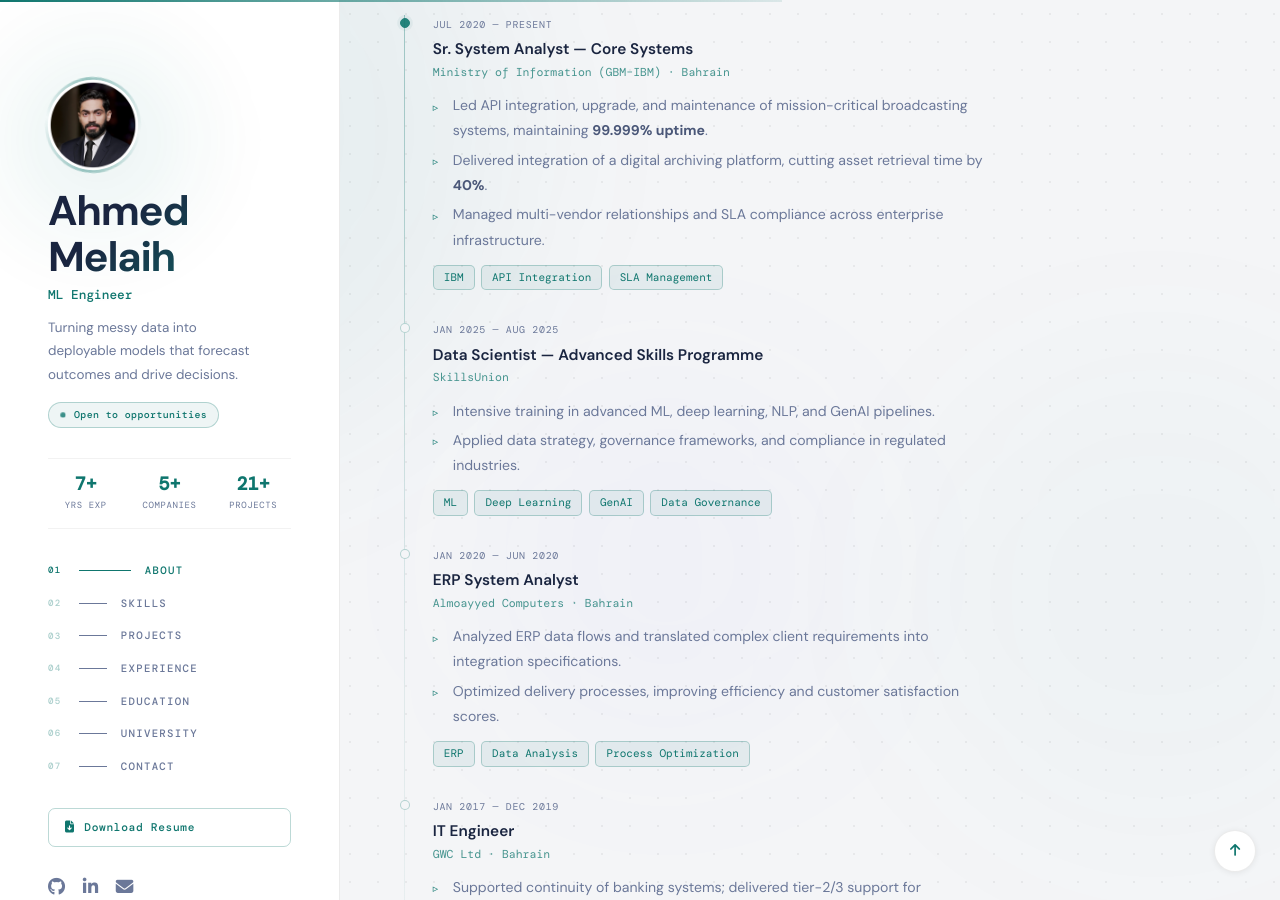
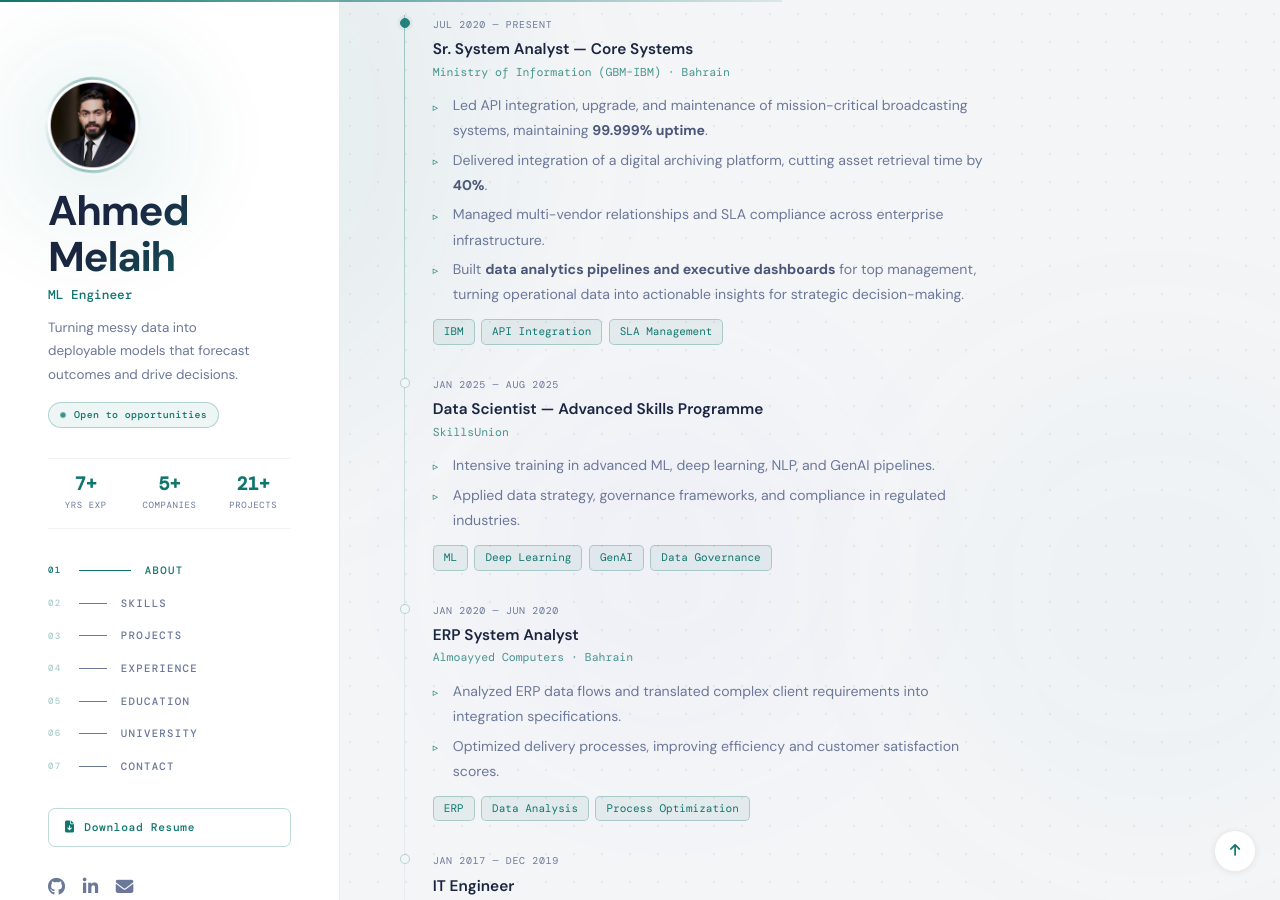
Before and after one commit to AhmedMelaih/ahmedmelaih.github.io, a Jekyll site: the page index.html, which Jekyll copies as it is, in a window 1280 px wide and 900 px high, scrolled down 2463 px. Built offline with Jekyll 4.4.1, drawn with Linux system fonts in a browser that asks for light colours; some web fonts are replaced.

Commit message:
Add data analytics and executive dashboards bullet to latest experience
https://claude.ai/code/session_01XK8GAduvGcTbhLwx1GWhX6

```diff
--- a/index.html
+++ b/index.html
@@ -933,6 +933,7 @@
               <li>Led API integration, upgrade, and maintenance of mission-critical broadcasting systems, maintaining <strong>99.999% uptime</strong>.</li>
               <li>Delivered integration of a digital archiving platform, cutting asset retrieval time by <strong>40%</strong>.</li>
               <li>Managed multi-vendor relationships and SLA compliance across enterprise infrastructure.</li>
+              <li>Built <strong>data analytics pipelines and executive dashboards</strong> for top management, turning operational data into actionable insights for strategic decision-making.</li>
             </ul>
             <div class="t-tags badges">
               <span class="badge">IBM</span><span class="badge">API Integration</span><span class="badge">SLA Management</span>
```
